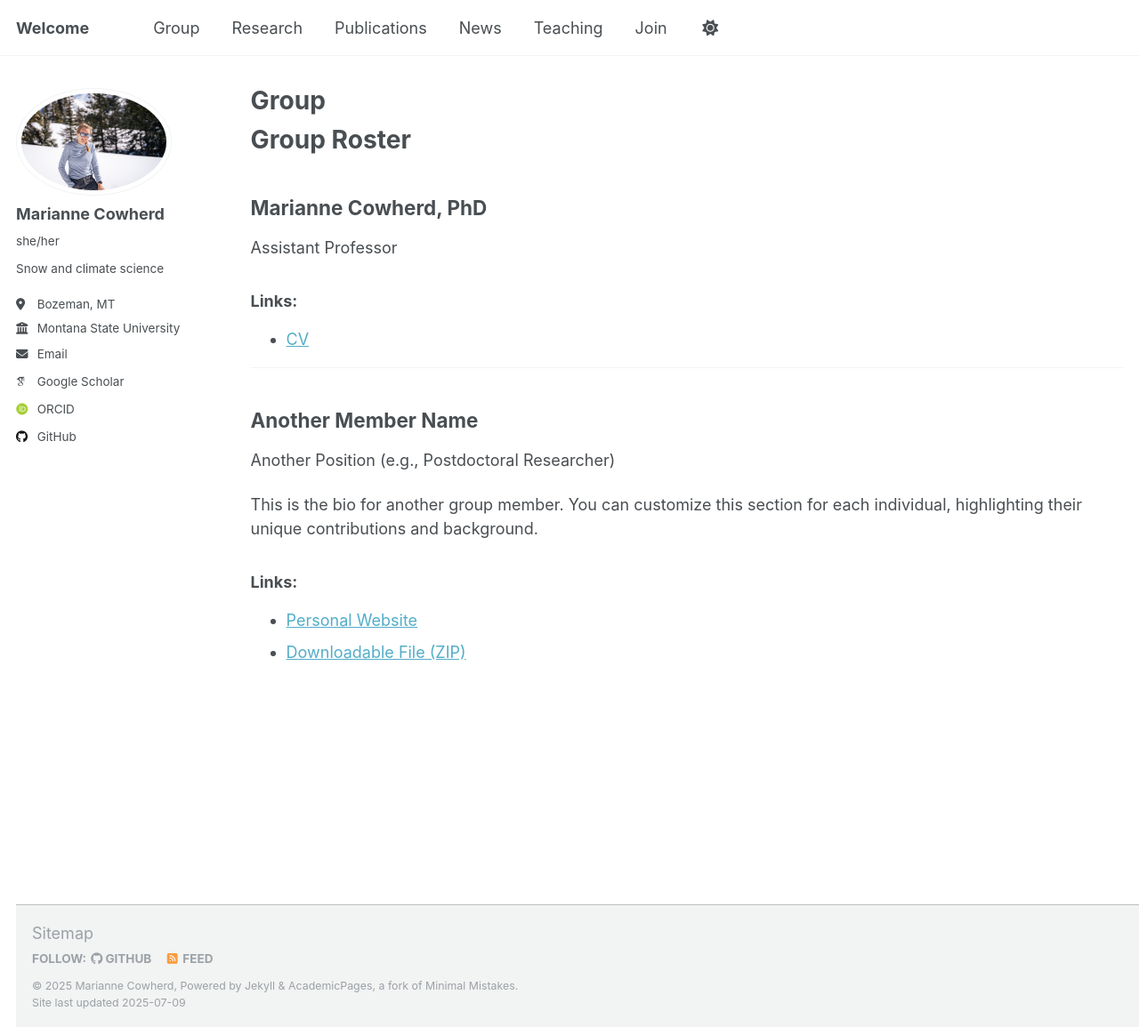
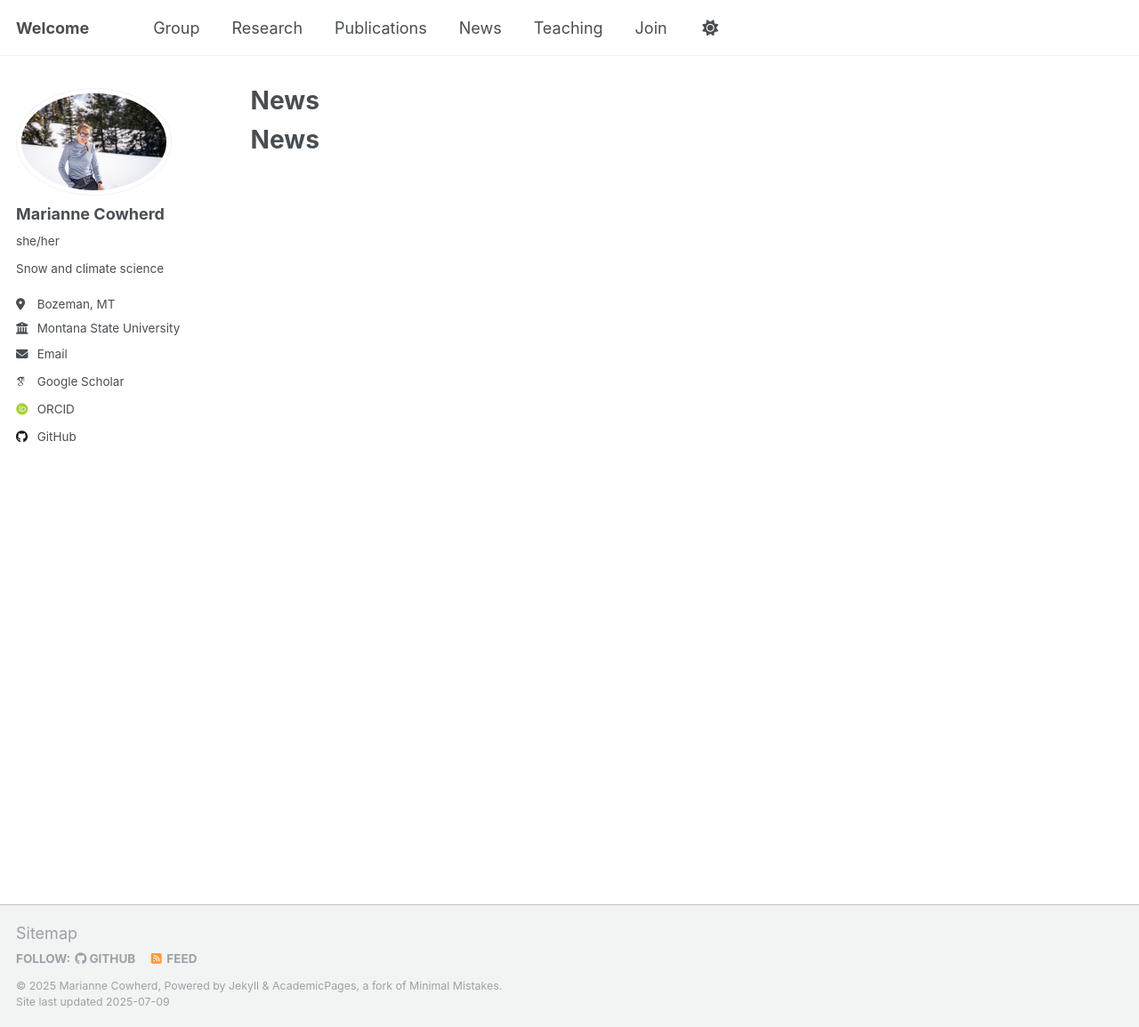
Before and after one commit to mariannecowherd/mariannecowherd.github.io, a Jekyll site: the page built from _pages/news.html, in a window 1280 px wide and 1155 px high. Shown: the whole window at 89% size. Built offline with Jekyll 4.4.1, drawn with Linux system fonts in a browser that asks for light colours; some web fonts are replaced; a script that is not in the unit is left out.

Commit message:
remove filler

```diff
--- a/_pages/news.html
+++ b/_pages/news.html
@@ -1,48 +1,8 @@
 ---
 layout: archive
-title: "Group"
-permalink: /group/
+title: "News"
+permalink: /News/
 author_profile: true
 ---
 
-<h1 id="group-roster">Group Roster</h1>
-
-
-<div class="group-members">
-
-  <div class="group-member">
-    <h2 class="member-name">Marianne Cowherd, PhD</h2>
-    <p class="member-position">Assistant Professor</p>
-    <div class="member-bio">
-      <p> </p>
-    </div>
-    <div class="member-links">
-      <h3>Links:</h3>
-      <ul>
-        {% comment %}
-          Add any number of links here.
-          For external websites: <li><a href="https://example.com" target="_blank" rel="noopener noreferrer">Website Title</a></li>
-          For files hosted on your site (e.g., in /assets/files/): <li><a href="{{ site.url }}/assets/files/your_file.pdf">Your File Name</a></li>
-        {% endcomment %}
-
-        <li><a href="{{ site.url }}/assets/files/marianne_cv_public.pdf">CV </a></li>
-      </ul>
-    </div>
-  </div>
-
-  <hr>
-
-  <div class="group-member">
-    <h2 class="member-name">Another Member Name</h2>
-    <p class="member-position">Another Position (e.g., Postdoctoral Researcher)</p>
-    <div class="member-bio">
-      <p>This is the bio for another group member. You can customize this section for each individual, highlighting their unique contributions and background.</p>
-    </div>
-    <div class="member-links">
-      <h3>Links:</h3>
-      <ul>
-        <li><a href="https://example.com/another-website" target="_blank" rel="noopener noreferrer">Personal Website</a></li>
-        <li><a href="{{ site.url }}/assets/files/another_file.zip">Downloadable File (ZIP)</a></li>
-      </ul>
-    </div>
-  </div>
+<h1>News</h1>
```
Also changed, not shown: _pages/join.html (+2 -42 lines).
